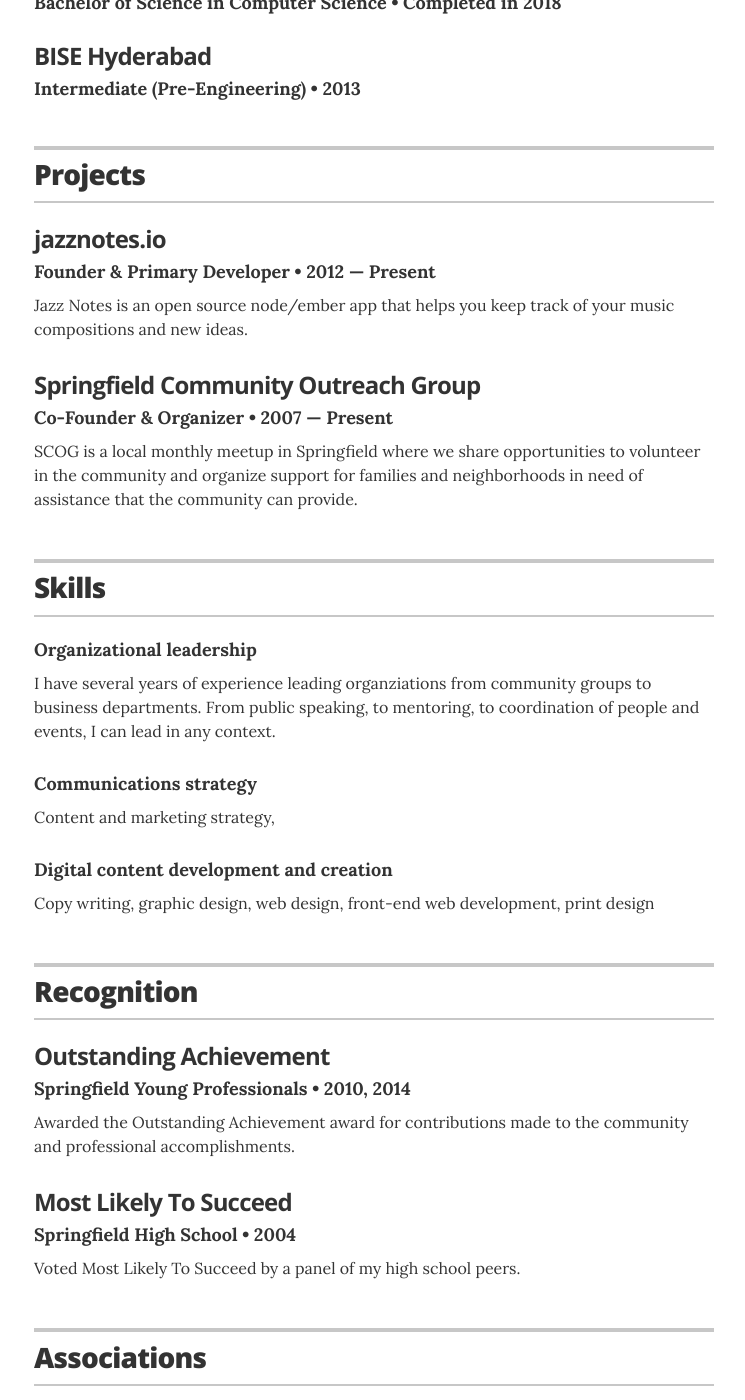
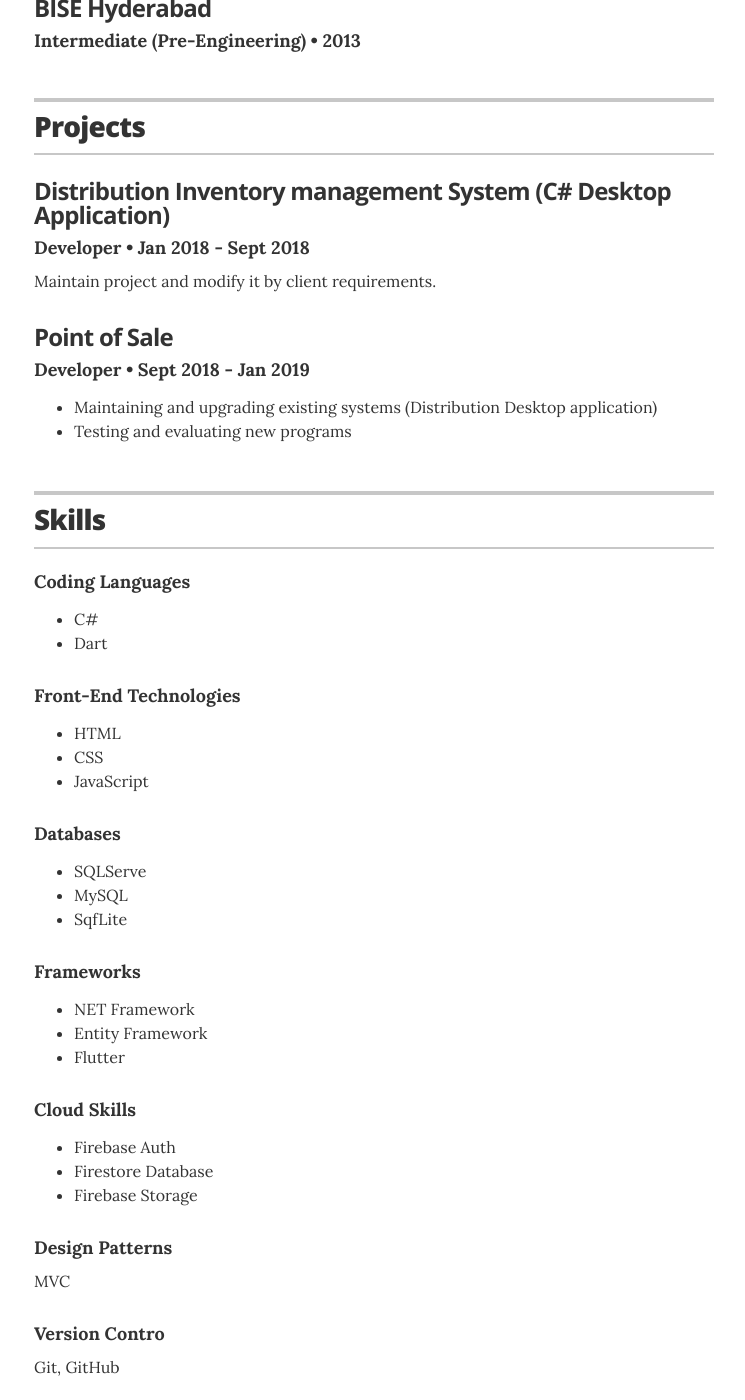
Before and after one commit to Muhammad-RAFAY/resume, a Jekyll site: the page built from index.html, in a window 1280 px wide and 1400 px high, scrolled down 1332 px. Shown: the whole window, without its empty margins (266-1011 px from the left). Built offline with Jekyll 4.4.1, drawn with Linux system fonts in a browser that asks for light colours; some of the changed text lies outside the part shown.

Commit message:
Summary with new changes

```diff
--- a/_config.yml
+++ b/_config.yml
@@ -39,9 +39,9 @@ resume_section_experience:      true
 resume_section_education:       true
 resume_section_projects:        true
 resume_section_skills:          true
-resume_section_recognition:     true
-resume_section_links:           true
-resume_section_associations:    true
+resume_section_recognition:     false
+resume_section_links:           false
+resume_section_associations:    fasle
 # resume_section_interests:       true
 
 # Resume social links
--- a/_data/experience.yml
+++ b/_data/experience.yml
@@ -16,9 +16,9 @@
 - company: Qtechnology
   position: Dot Net Developer
   duration: Sept 2018 - Jan 2019
-  summary: <ul class="resume-item-list"><li>Maintaining and upgrading existing systems (Distribution Desktop application)</li>Testing and evaluating new programs<li></li></ul>
+  summary: <ul class="resume-item-list"><li>Maintaining and upgrading existing systems (Distribution Desktop application)</li><li>Testing and evaluating new programs</li></ul>
 
 - company: Logical Technologist
   position: Dot Net Developer
   duration: March 2018 - Sept 2018
-  summary: <ul class="resume-item-list"><li>Maintaining and upgrading existing systems (Distribution Desktop application)</li>Testing and evaluating new programs<li></li></ul>
+  summary: <ul class="resume-item-list"><li>Maintaining and upgrading existing systems (Distribution Desktop application)</li><li>Testing and evaluating new programs</li></ul>
--- a/_data/projects.yml
+++ b/_data/projects.yml
@@ -2,15 +2,16 @@
 # uncomment the urls if you wish to display them, and add your own URL
 
 # jazznotes.io
-- project: jazznotes.io
-  role: Founder & Primary Developer
-  duration: 2012 &mdash; Present
+- project: Distribution Inventory management System (C# Desktop Application)
+  role: Developer
+  duration: Jan 2018 - Sept 2018
   # url: "#"
-  description: Jazz Notes is an open source node/ember app that helps you keep track of your music compositions and new ideas.
+  description: Maintain project and modify it by client requirements.
+
 
 # Springfield Community Outreach Group
-- project: Springfield Community Outreach Group
-  role: Co-Founder & Organizer
-  duration: 2007 &mdash; Present
+- project: Point of Sale
+  role: Developer
+  duration: Sept 2018 - Jan 2019
   # url: "#"
-  description: SCOG is a local monthly meetup in Springfield where we share opportunities to volunteer in the community and organize support for families and neighborhoods in need of assistance that the community can provide.
+  description: <ul class="resume-item-list"><li>Maintaining and upgrading existing systems (Distribution Desktop application)</li><li>Testing and evaluating new programs</li></ul>
--- a/_data/skills.yml
+++ b/_data/skills.yml
@@ -1,12 +1,24 @@
 # Skills
 # Organizational leadership
-- skill: Organizational leadership
-  description: I have several years of experience leading organziations from community groups to business departments. From public speaking, to mentoring, to coordination of people and events, I can lead in any context.
+- skill: Coding Languages
+  description: <ul class="resume-item-list"><li>C#</li><li>Dart</li></ul>
 
 # Communications strategy
-- skill: Communications strategy
-  description: Content and marketing strategy,
+- skill: Front-End Technologies
+  description: <ul class="resume-item-list"><li>HTML</li><li>CSS</li><li>JavaScript</li></ul>
 
 # Digital content development and creation
-- skill: Digital content development and creation
-  description: Copy writing, graphic design, web design, front-end web development, print design
+- skill: Databases
+  description: <ul class="resume-item-list"><li>SQLServe</li><li>MySQL</li><li>SqfLite</li></ul>
+
+- skill: Frameworks
+  description: <ul class="resume-item-list"><li>NET Framework</li><li>Entity Framework</li><li>Flutter</li></ul>
+
+- skill: Cloud Skills
+  description: <ul class="resume-item-list"><li>Firebase Auth</li><li>Firestore Database</li><li>Firebase Storage</li></ul>
+
+- skill: Design Patterns
+  description: MVC
+
+- skill: Version Contro
+  description: Git, GitHub
--- a/_layouts/resume.html
+++ b/_layouts/resume.html
@@ -232,7 +232,7 @@
       {% endif %}
 
       <footer class="page-footer">
-        <p class="footer-line">Made by <a href="http://twitter.com/jglovier">@jglovier</a>. Fork me on <a href="https://github.com/jglovier/resume-template">GitHub</a>.</p>
+        <p class="footer-line">Made by <a href="">@jglovier</a>. Fork me on <a href="https://github.com/jglovier/resume-template">GitHub</a>.</p>
         <p class="footer-line">If this is your live resume, you can modify or remove this part. ;-)</p>
       </footer>
 
```
Also changed, not shown: _data/recognitions.yml (+8 -8 lines).
